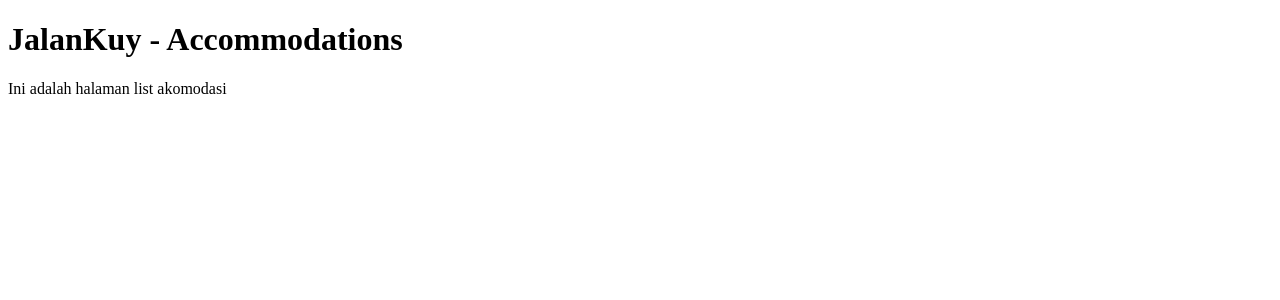
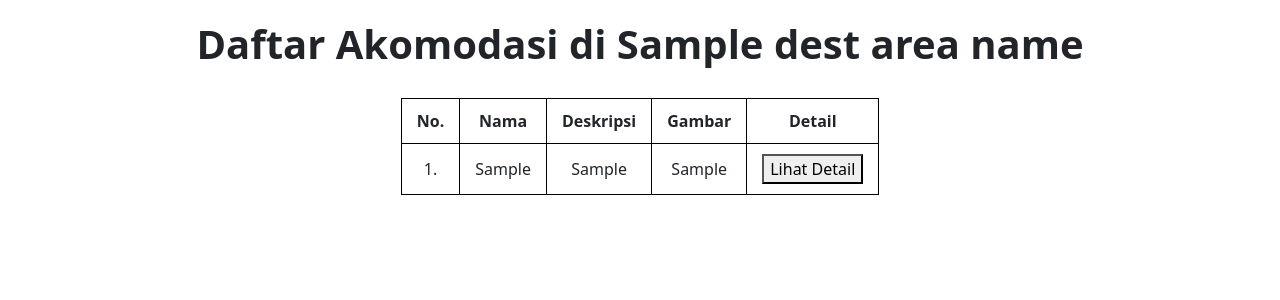
Before and after one commit to pramudyawibisono/jalankuy2, a Django app: template accommodation/templates/accommodation_list.html in a window 1280 px wide. Shown: the top 300 px of the page. Run offline with Django 4.2, Linux system fonts and the light colour scheme; the template is opened without the code that fills it: most values are stand-ins (such as "Sample title", 1, 10 or a date in 2020).

Commit message:
Implement READ accommodation list

```diff
--- a/accommodation/templates/accommodation_list.html
+++ b/accommodation/templates/accommodation_list.html
@@ -1,9 +1,66 @@
-<!DOCTYPE html>
-<html>
-<body>
+{% extends 'base.html' %}
+{% load static %}
 
-<h1>JalanKuy - Accommodations</h1>
-<p>Ini adalah halaman list akomodasi</p>
+{% block meta %}
+    <title>Daftar Akomodasi</title>
+    <style>
+        table, th, td {
+            border: 1px solid black;
+            border-collapse: collapse;
+            text-align: center;
+        }
 
-</body>
-</html>
+        th, td {
+            padding-top: 10px;
+            padding-bottom: 10px;
+            padding-left: 15px;
+            padding-right: 15px;
+        }
+
+        .tabel-daftar-akomodasi {
+            display: flex;
+            justify-content: center;
+        }
+
+        .container-utama {
+            text-align: center;
+            margin-bottom: 30px;
+            margin-top: 20px;
+        }
+    </style>
+{% endblock meta %}
+
+{% block content %}
+    <div class="container-utama">
+        <h1><strong>Daftar Akomodasi di {{dest_area_name}}</strong></h1>
+    </div>
+    <div class="tabel-daftar-akomodasi">
+        <table>
+            <thead>
+                <tr>
+                    <th>No.</th>
+                    <th>Nama</th>
+                    <th>Deskripsi</th>
+                    <th>Gambar</th>
+                    <th>Detail</th>
+                </tr>
+            </thead>
+            <tbody>
+                {% for item in result %}
+                <tr>
+                    <td>{{forloop.counter}}.</td>
+                    <td>{{item.2}}</td>
+                    <td>{{item.3}}</td>
+                    <td>{{item.4}}</td>
+                    <td>
+                        <form method="get" action="{% url 'accommodation:accommodation_detail' item.1 item.0 %}">
+                            <!-- {% csrf_token %} -->
+                            <button type="submit"> Lihat Detail </button>
+                        </form>
+                    </td>
+                </tr>
+                {% endfor %}
+            </tbody>
+        </table>
+    </div>
+{% endblock content %}
--- /dev/null
+++ b/templates/base.html
@@ -0,0 +1,25 @@
+{% load static %}
+<!DOCTYPE html>
+<html lang="en">
+
+<head>
+  <meta charset="UTF-8">
+  <meta name="viewport" content="width=device-width, initial-scale=1.0">
+  <!-- <link rel="stylesheet" href="{% static 'css/style.css' %}"> -->
+
+  <!-- Bootstrap CSS -->
+  <link href="https://cdn.jsdelivr.net/npm/bootstrap@5.0.2/dist/css/bootstrap.min.css" rel="stylesheet" integrity="sha384-EVSTQN3/azprG1Anm3QDgpJLIm9Nao0Yz1ztcQTwFspd3yD65VohhpuuCOmLASjC" crossorigin="anonymous">
+
+  {% block meta %}
+  {% endblock meta %}
+</head>
+
+<body>
+  <!-- Option 1: Bootstrap Bundle with Popper -->
+  <script src="https://cdn.jsdelivr.net/npm/bootstrap@5.0.2/dist/js/bootstrap.bundle.min.js" integrity="sha384-MrcW6ZMFYlzcLA8Nl+NtUVF0sA7MsXsP1UyJoMp4YLEuNSfAP+JcXn/tWtIaxVXM" crossorigin="anonymous"></script>
+
+  {% block content %}
+  {% endblock content %}
+</body>
+
+</html>
```
Also changed, not shown: accommodation/views.py (+11 -7 lines), templates/navbar.html (added).
